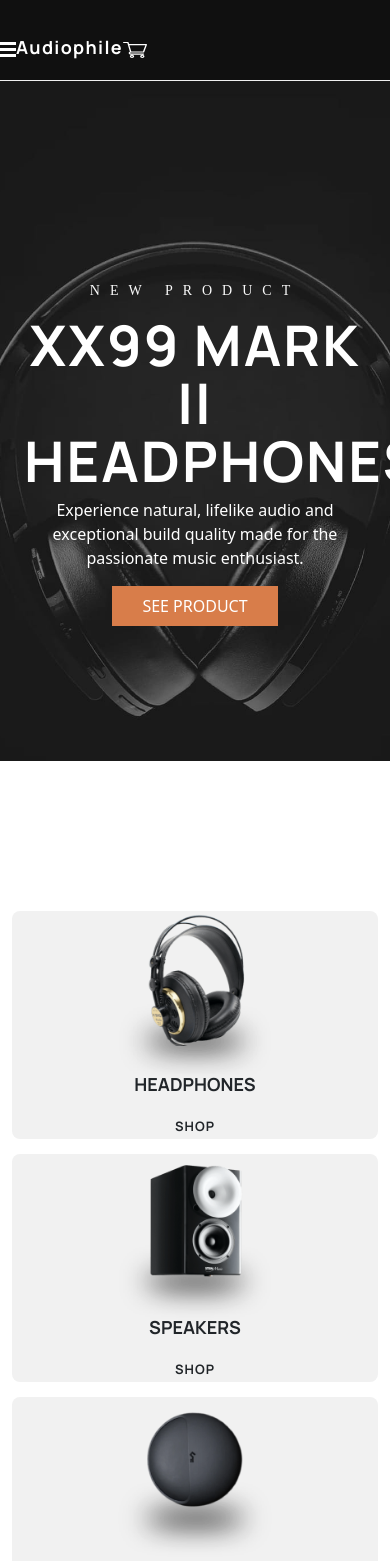
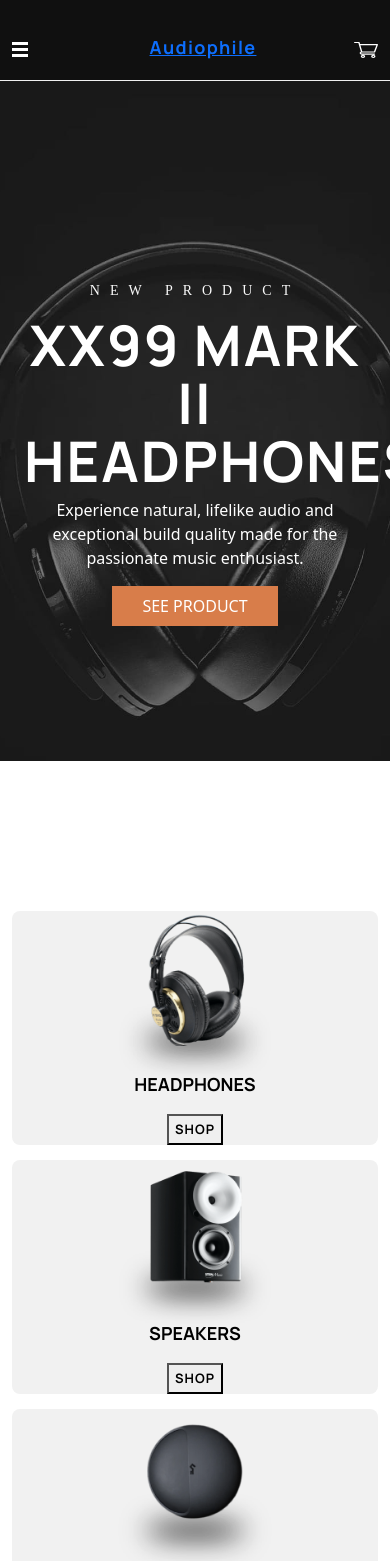
Before and after one commit to Soma586/audiophile, a React (Create React App) app: page / in a window 390 px wide. Shown: the top 1561 px of the page. Built offline with nearby package versions, Linux system fonts and the light colour scheme.

Commit message:
fixed nav layout

```diff
--- a/src/components/Accessory/index.jsx
+++ b/src/components/Accessory/index.jsx
@@ -3,9 +3,10 @@ import Speakers from "../../assets/shared/desktop/image-category-thumbnail-speak
 import EarPhones from "../../assets/shared/desktop/image-category-thumbnail-earphones.png";
 import "./styles.scss";
 import _ from "lodash";
+import { Route ,Link } from 'react-router-dom';
 
 const AccessoryCard = (props) => {
-  const { title, link, img } = props;
+  const { title, link, img, handleMenu } = props;
 
   return (
     <div className="accessCard">
@@ -13,8 +14,11 @@ const AccessoryCard = (props) => {
         <img className="accImage" src={img} />
 
         <div className="accBottom">
-        <p className="type__H5">{title}</p>
-        <p className="subTitle">SHOP</p>
+        <p className="type__H5 text-black">{title}</p>
+
+        <Link to={link} onClick={handleMenu} >
+        <button  className="subTitle text-black">SHOP</button>
+        </Link>
         </div>
         </div>
 
@@ -22,24 +26,31 @@ const AccessoryCard = (props) => {
   );
 };
 
-const Accessory = () => {
+const Accessory = (props) => {
+
+
+    const {cancelMenu} = props
+
   const data = [
     {
       title: "HEADPHONES",
       img: HeadPhones,
+      link: '/category/headphones'
     },
     {
       title: "SPEAKERS",
       img: Speakers,
+      link: '/category/speakers'
     },
     {
       title: "EARPHONES",
       img: EarPhones,
+      link: '/category/earphones'
     },
   ];
 
   const acc = _.map(data, (x) => {
-    return <AccessoryCard title={x.title} img={x.img} />;
+    return <AccessoryCard title={x.title} img={x.img}  link={x.link} handleMenu={cancelMenu}/>;
   });
 
   return (
--- a/src/components/Footer/index.jsx
+++ b/src/components/Footer/index.jsx
@@ -12,6 +12,8 @@ const Footer = () => {
 
                 {/**Desktop view */}
             <div className="container d-none d-lg-block d-lg-flex ">
+
+                <div className="row"></div>
             <div className="footerLeft">
             <h4>audiophile</h4>
 
--- a/src/components/Nav/index.jsx
+++ b/src/components/Nav/index.jsx
@@ -13,10 +13,17 @@ const Nav = () => {
 
     const [displayMenu, setDisplayMenu] = useState(false)
 
+
+    const cancelMenu = () => {
+
+        setDisplayMenu(false)
+    }
+
     return(
-        <div className=" w-100 navContainer ">
+        <div className=" w-100 navContainer  ">
 
             {/* desktop view*/}
+            <div className="container">
             <div className="d-none d-lg-block d-lg-flex justify-content-between ">
             <span className="type__H6">Audiophile</span>
 
@@ -42,21 +49,31 @@ const Nav = () => {
 
             {/* tablet view */}
 
-            <div className="d-md-block d-lg-none" >
-                <div className="d-md-flex justify-content-between d-lg-none">
+            <div className="d-md-block d-md-flex justify-content-md-between  w-100 " >
+                <div className="d-flex justify-content-between wtf w-100 d-lg-none">
+                    <div className="me-4">
                 <HamburgerIcon className="test" onClick={() => setDisplayMenu(!displayMenu)}/>
+                </div>
+
+                <div>
+                    <Link to="/">
                 <span className="type__H6">Audiophile</span>
+                </Link>
+                </div>
 
+                <Link to='/checkout'>
                 <img className="cart" src={Cart}/>
+                </Link>
                 </div>
 
                 {displayMenu &&
                 <div className="navDropDown">
                     <div>
-                        <Accessory/>
+                        <Accessory cancelMenu={cancelMenu}/>
                     </div>
                 </div>
             }
+            </div>
             </div>
 
         </div>
--- a/src/components/Nav/styles.scss
+++ b/src/components/Nav/styles.scss
@@ -39,8 +39,9 @@
 .navDropDown {
     min-height: 340px;
     width: 100%;
-    background-color: blue;
+    background-color: white;
     position: absolute;
+    top: 76px;
     left: 0;
     z-index: 9;
     border-radius: 12px;
@@ -54,3 +55,9 @@
 // .accBuff {
 //     position: ;
 // }
+
+.wtf{
+
+    display: flex;
+    justify-content: space-between;
+}
```
